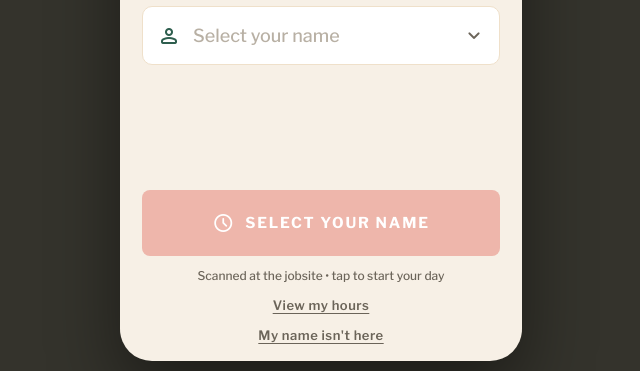
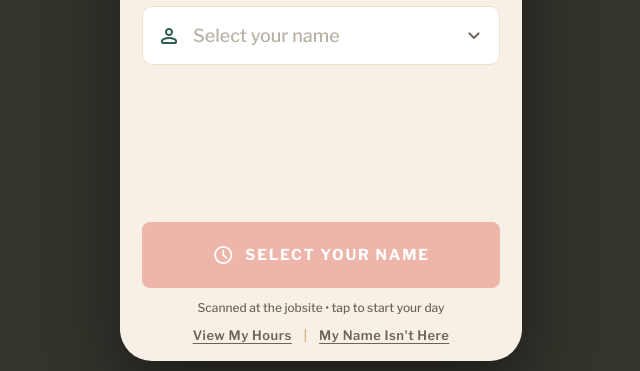
Before and after one commit to bfbtools/timeclock, a website: page public/index.html in a window 1280 px wide. Shown: the part 429-800 px from the top of the page, without its empty margins (319-959 px from the left). Drawn offline with nearby package versions, Linux system fonts and the light colour scheme; no server answers.

Commit message:
Tertiary links: title case, one-line pair with divider, move 'Not you?'
- 'View my hours' | 'My name isn't here' share one line (divider) to save space.
- Tertiary link buttons title-cased (icons protected via text-transform:none).
- 'Not you?' moved to directly under the name card (was below the clock button).

```diff
--- a/public/css/styles.css
+++ b/public/css/styles.css
@@ -113,7 +113,14 @@ select.empty{color:var(--placeholder);font-weight:500;}
 .hint{text-align:center;font-size:12px;color:var(--ink-soft);margin-top:12px;font-weight:500;}
 .linkbtn{display:block;width:100%;background:transparent;border:0;color:var(--ink-soft);
   font-family:'Libre Franklin';font-weight:600;font-size:13px;letter-spacing:.5px;text-align:center;
-  margin-top:14px;cursor:pointer;text-decoration:underline;text-underline-offset:3px;}
+  margin-top:14px;cursor:pointer;text-decoration:underline;text-underline-offset:3px;text-transform:capitalize;}
+/* Icon ligatures must not be transformed (would break "chevron_left" etc.). */
+.material-symbols-rounded{text-transform:none;}
+/* Two tertiary links on one line, divided by "|", to save vertical space. */
+.linkrow{display:flex;align-items:center;justify-content:center;gap:12px;margin-top:12px;}
+.linkrow .linkbtn{width:auto;margin-top:0;}
+.linksep{color:var(--line-strong);font-weight:600;font-size:13px;}
+.notyou-link{margin-top:9px;}
 
 /* ---- PIN pad ---- */
 .pin-head{text-align:center;padding-top:8px;}
--- a/public/index.html
+++ b/public/index.html
@@ -69,6 +69,7 @@
             <option value="" selected disabled data-i18n="sel">Select your name</option>
           </select>
         </div>
+        <button class="linkbtn notyou-link hidden" id="notYouBtn" data-i18n="notyou">Not you?</button>
 
         <div class="spacer"></div>
 
@@ -76,10 +77,12 @@
           <span class="material-symbols-rounded" id="mainBtnIcon">schedule</span>
           <span id="mainBtnLabel" data-i18n="sel">Select your name</span>
         </button>
-        <button class="linkbtn hidden" id="notYouBtn" data-i18n="notyou">Not you?</button>
         <div class="hint" id="hint" data-i18n="hint">Scanned at the jobsite • tap to start your day</div>
-        <button class="linkbtn" id="secondaryBtn" data-i18n="myhours">View my hours</button>
-        <button class="linkbtn" id="fallbackBtn" data-i18n="notlisted">My name isn't here</button>
+        <div class="linkrow">
+          <button class="linkbtn" id="secondaryBtn" data-i18n="myhours">View my hours</button>
+          <span class="linksep" aria-hidden="true">|</span>
+          <button class="linkbtn" id="fallbackBtn" data-i18n="notlisted">My name isn't here</button>
+        </div>
       </section>
 
       <!-- ============ VIEW: PIN ============ -->
```
